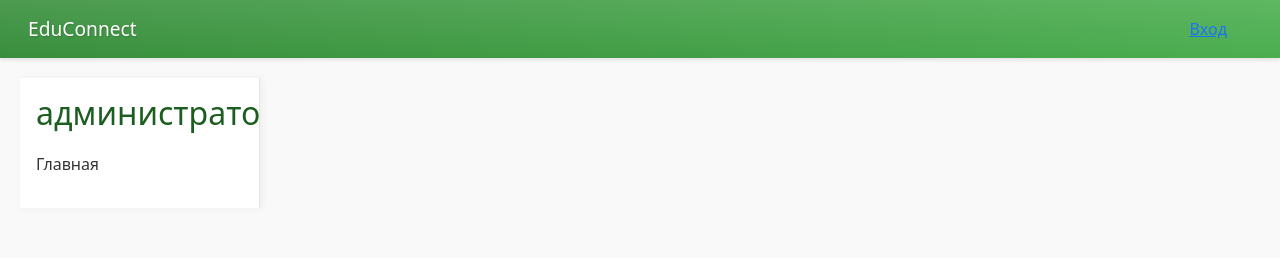
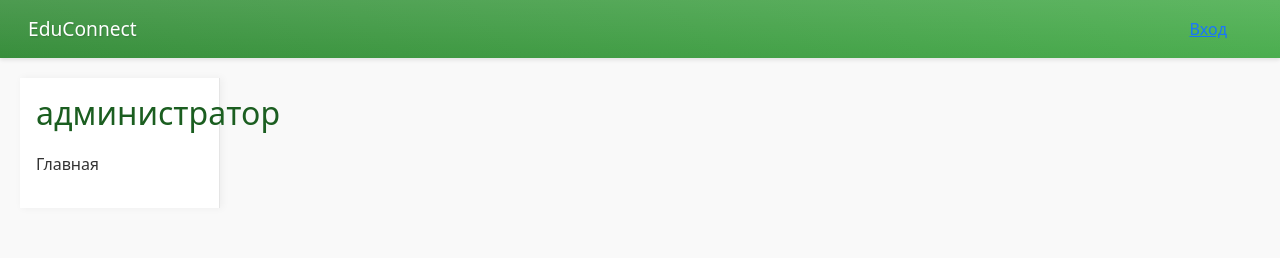
Before and after one commit to Alex-L-K-free/EduConnect, a React (Create React App) app in the folder educonnect/frontend/: page /admin in a window 1280 px wide. Shown: the top 258 px of the page. Built offline with nearby package versions, Linux system fonts and the light colour scheme.

Commit message:
работа над оформлением - панели управления v3

```diff
--- a/educonnect/frontend/src/App.css
+++ b/educonnect/frontend/src/App.css
@@ -42,12 +42,14 @@
   min-height: 100vh;
   display: flex;
   flex-direction: column;
+  min-height: 100vh; /* Минимальная высота на весь экран */
 }
 
 .content-wrapper {
   flex: 1;
   display: flex;
   background-color: #f1f8e9;
+  min-height: 0; /* Важно для корректного сжатия вложенных блоков */
 }
 
 /* Header */
@@ -104,7 +106,7 @@
 
 /* Sidebar */
 .sidebar {
-  width: 240px;
+  width: 200px;
   background: rgba(255, 255, 255, 0.95);
   border-right: 1px solid rgba(0, 0, 0, 0.1);
   padding: 1rem;
@@ -304,3 +306,11 @@ h1, h2, h3, h4, h5, h6 {
   transform: translateY(-5px);
   box-shadow: 0 8px 16px rgba(46, 125, 50, 0.2);
 }
+
+
+.main-content {
+  flex: 1; /* Растягивается на всё свободное место */
+  padding: 20px;
+  background-color: #f9f9f9;
+  overflow: auto; /* Прокрутка внутри блока при переполнении */
+}
--- a/educonnect/frontend/src/components/layout/Layout.css
+++ /dev/null
@@ -1,36 +0,0 @@
-* {
-  box-sizing: border-box; /* Учитывать padding и border в размерах */
-  margin: 0;
-  padding: 0;
-}
-
-.layout {
-  display: flex;
-  flex-direction: column;
-  min-height: 100vh; /* Минимальная высота на весь экран */
-}
-
-.content-wrapper {
-  display: flex;
-  flex: 1; /* Занимает всё доступное пространство */
-  min-height: 0; /* Важно для корректного сжатия вложенных блоков */
-}
-
-.main-content {
-  flex: 1; /* Растягивается на всё свободное место */
-  padding: 20px;
-  background-color: #f9f9f9;
-  overflow: auto; /* Прокрутка внутри блока при переполнении */
-}
-
-.sidebar {
-  width: 200px;
-  background-color: #f4f4f4;
-  padding: 20px;
-  border-right: 1px solid #ccc;
-  height: auto; /* Высота по содержимому */
-  min-height: 100%; /* Заполнить доступную высоту */
-  position: sticky;
-  top: 64px; /* Высота шапки */
-  overflow: auto; /* Прокрутка внутри сайдбара */
-}
--- a/educonnect/frontend/src/components/layout/Layout.js
+++ b/educonnect/frontend/src/components/layout/Layout.js
@@ -4,7 +4,7 @@ import Footer from './Footer';
 import SidebarAdmin from './SidebarAdmin';
 import SidebarStudent from './SidebarStudent';
 import SidebarTeacher from './SidebarTeacher';
-import './Layout.css'; // Импортируйте стили для Layout
+// import './Layout.css'; // Импортируйте стили для Layout
 
 const Layout = ({ children, activePage, userRole }) => {
   let SidebarComponent;
```
